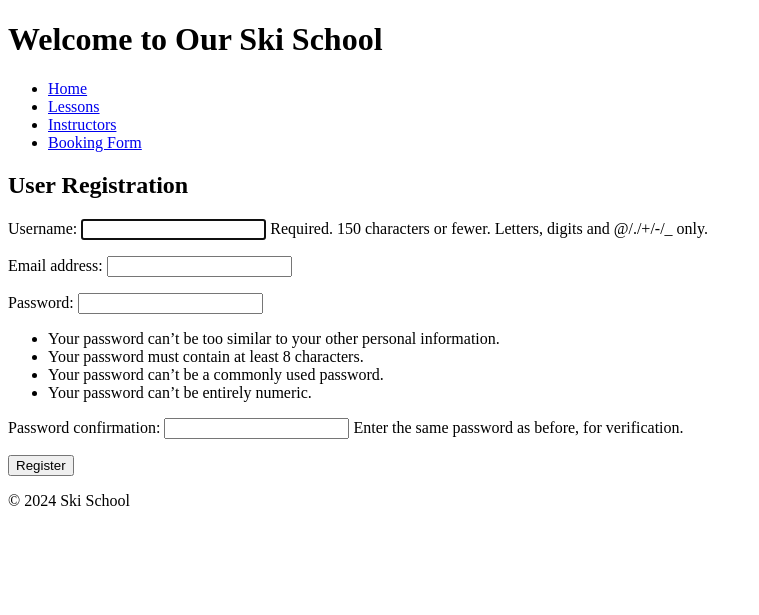
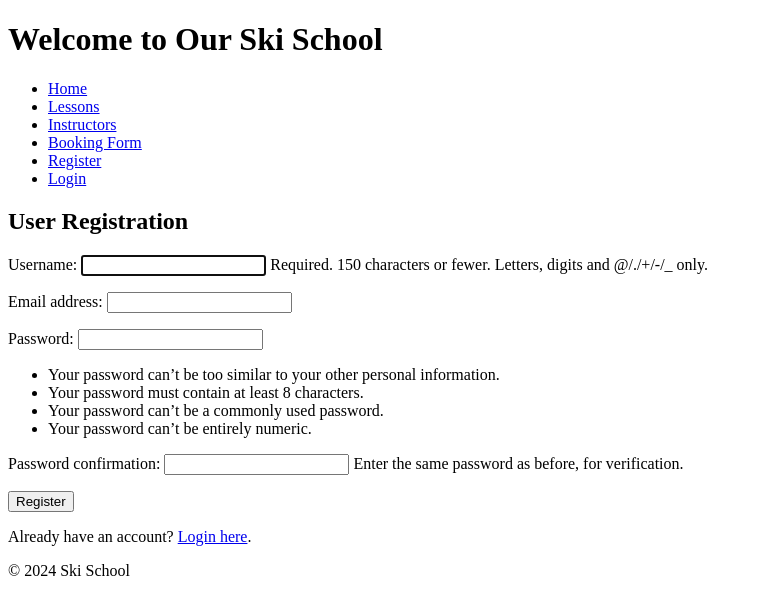
Before and after one commit to Stocks84/ski-school-pro, a Django app: page /register/ in a window 1280 px wide. Shown: the top 615 px of the page, without its empty margins (0-759 px from the left). Run offline with Django 4.2, Linux system fonts and the light colour scheme.

Commit message:
Add nav links to appropriate html pages

```diff
--- a/ski_school/booking/templates/booking/base.html
+++ b/ski_school/booking/templates/booking/base.html
@@ -20,7 +20,10 @@
             <li><a href="{% url 'instructor_list' %}">Instructors</a></li>
             <li><a href="{% url 'book_lesson' %}">Booking Form</a></li>
             {% if user.is_authenticated %}
-                <li><a href="{% url 'logout' %}">Logout</a></li>
+            <li><a href="{% url 'logout' %}">Logout</a></li>
+            {% else %}
+            <li><a href="{% url 'register' %}">Register</a></li>
+            <li><a href="{% url 'user_login' %}">Login</a></li>
             {% endif %}
             <!-- Add other navigation links here -->
         </ul>
--- a/ski_school/booking/templates/booking/login_form.html
+++ b/ski_school/booking/templates/booking/login_form.html
@@ -13,4 +13,5 @@
     <input type="password" id="password" name="password">
     <button type="submit">Login</button>
 </form>
+<p>Don't have an account? <a href="{% url 'register' %}">Register here</a>.</p>
 {% endblock %}
--- a/ski_school/booking/templates/booking/registration_form.html
+++ b/ski_school/booking/templates/booking/registration_form.html
@@ -16,4 +16,5 @@
         {{ form.as_p }}
         <button type="submit">Register</button>
     </form>
+    <p>Already have an account? <a href="{% url 'user_login' %}">Login here</a>.</p>
 {% endblock %}
```
Also changed, not shown: ski_school/db.sqlite3.
